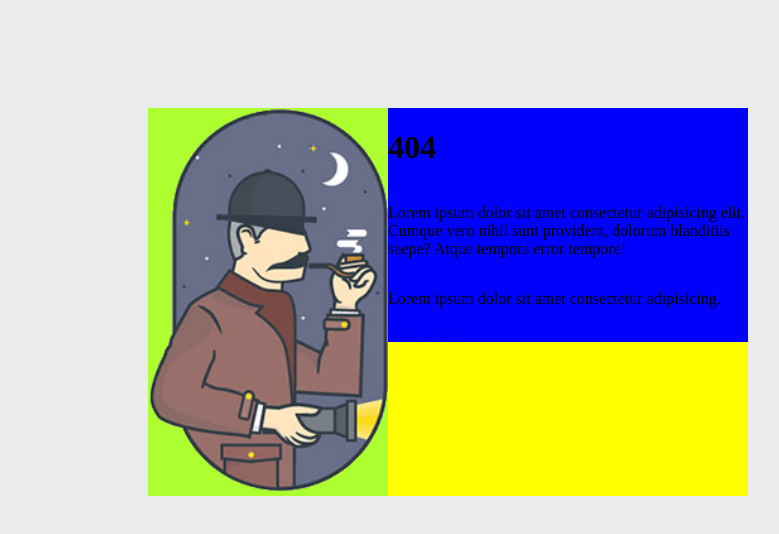
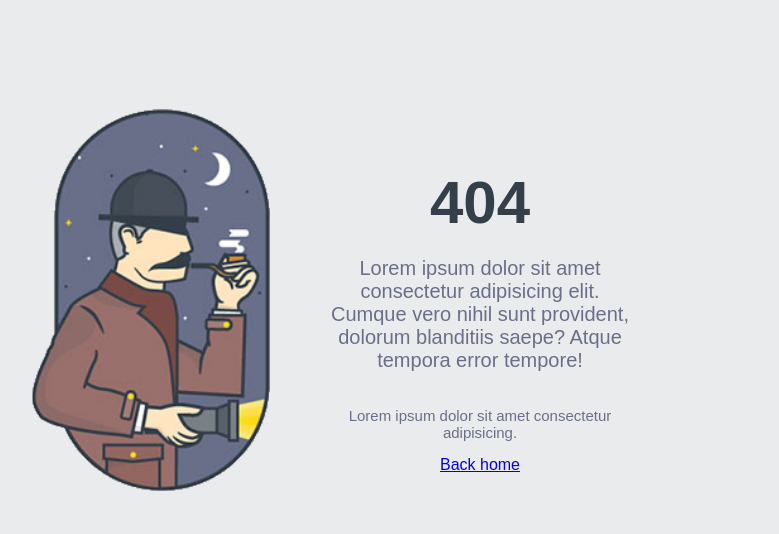
Before and after one commit to zydrunas-pavinksnis/2-search, a plain HTML site: page index.html in a window 1280 px wide. Shown: the whole page, without its empty margins (310-1089 px from the left). Drawn offline with Linux system fonts and the light colour scheme.

Commit message:
text style

```diff
--- a/index.html
+++ b/index.html
@@ -9,27 +9,37 @@
                 type="image/png"
                 href="404.png"/>
 </head>
-<body style="background-color: #EAEBED;">
+<body style="background-color: #EAEBED;
+            text-align: center;">
     <main style="width: 600px;
-                background-color: yellow;
                 margin-top: 100px;
-                margin-left: 450px;
                 display: inline-block;">
         <div style="width: 40%;
-                    background-color: greenyellow;
                     display: inline-block;
-                    float: left;">
+                    float: left;
+                    margin-right: 10%;">
             <img src="serlokas.png" alt="Serlock photo" style="display: inline-block; width: 100%;">
         </div>
-        <div style="width: 60%;
-                    background-color: blue;
+        <div style="width: 50%;
                     display: inline-block;
-                    float: left;">
-            <h1 style="display: inline-block;">404</h1>
-            <p style="display: inline-block;">
+                    float: left;
+                    margin-top: 60px;
+                    font-family: Arial, Helvetica, sans-serif;
+                    color: #696F89;">
+            <h1 style="display: inline-block;
+                    width: 100%;
+                    font-size: 60px;
+                    margin-top: 0px;
+                    margin-bottom: 0px;
+                    color: #353F49;">404</h1>
+            <p style="display: inline-block;
+                    width: 100%;
+                    font-size: 20px;">
                 Lorem ipsum dolor sit amet consectetur adipisicing elit. Cumque vero nihil sunt provident, dolorum blanditiis saepe? Atque tempora error tempore!
             </p>
-            <p style="display: inline-block;">
+            <p style="display: inline-block;
+                    width: 100%;
+                    font-size: 15px;">
                 Lorem ipsum dolor sit amet consectetur adipisicing.
             </p>
             <a href="#" style="display: inline-block;">Back home</a>
```
